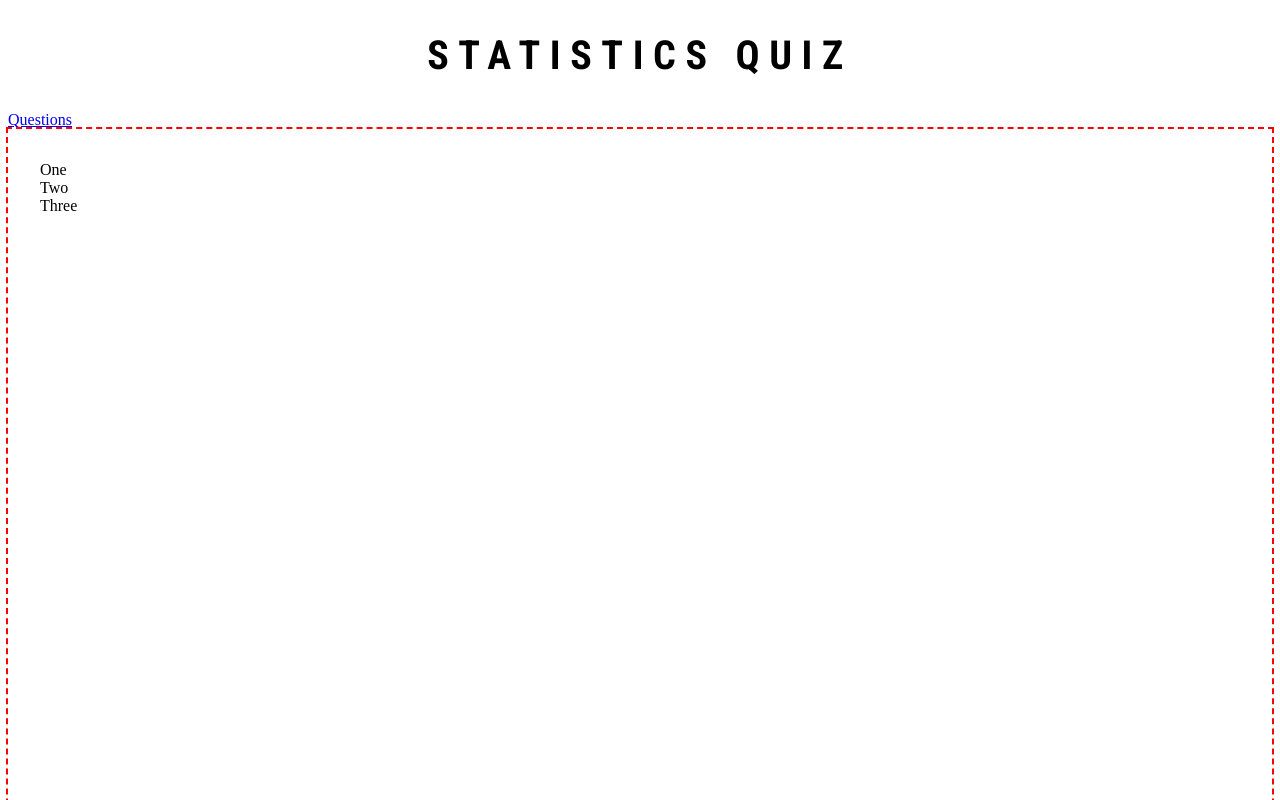
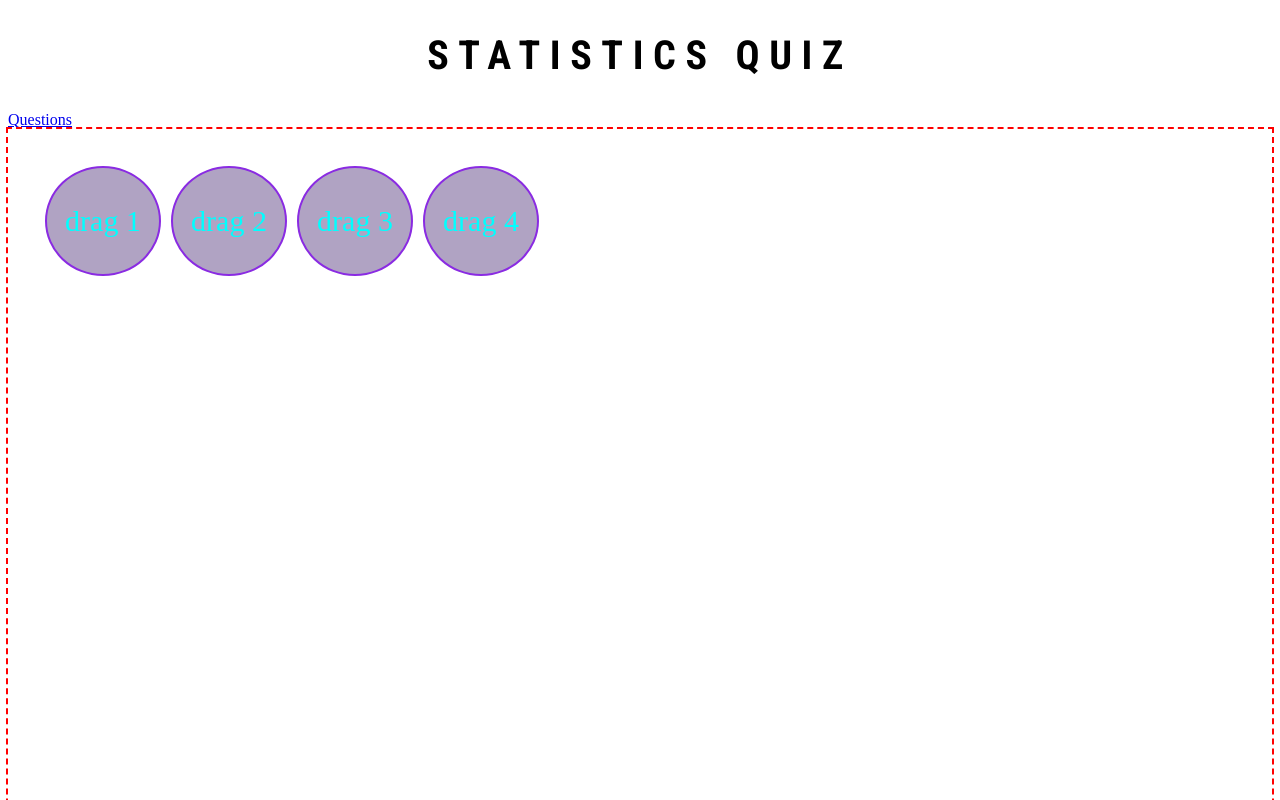
Before and after one commit to Jpkeys29/Quick-Review, a React (Vite) app: page / in a window 1280 px wide. Shown: the top 800 px of the page. Built offline with nearby package versions, Linux system fonts and the light colour scheme.

Commit message:
Setting up draggable items

```diff
--- a/src/components/Draggable.jsx
+++ b/src/components/Draggable.jsx
@@ -1,9 +1,27 @@
 export const Draggable = () => {
+    const dragItems = [
+        { id: 2, value: "drag 1"},
+        { id: 1, value: "drag 2"},
+        { id: 3, value: "drag 3"},
+        { id: 4, value: "drag 4"},
+    ]
     return(
-        <div>
-            <div>One</div>
+        <>
+        {
+            dragItems.map(item => (
+                <div
+                key={item.id}
+                id={item.id}
+                className="item"
+                draggable
+                >
+                    {item.value}
+                </div>
+            ))
+        }
+            {/* <div>One</div>
             <div>Two</div>
-            <div>Three</div>
-        </div>
+            <div>Three</div> */}
+        </>
     )
 }
--- a/src/index.css
+++ b/src/index.css
@@ -108,6 +108,25 @@ progress color {
   grid-template-columns: repeat(2, 1fr);
 }
 
+/* Draggable components */
+.item {
+  width: 100px;
+  height: 100px;
+  background-color: #b0a3c3;
+  color: aqua;
+  margin: 5px;
+  padding: 5px;
+  border: 2px solid blueviolet;
+  cursor: grab;
+  border-radius: 50%;
+  padding: 3px 6px;
+  font-size: 30px;
+  display: flex;
+  align-items: center;   /* vertical centering */
+  justify-content: center; /* horizontal centering */
+  text-align: center;
+
+}
 
 /* New Product
 * {
```
